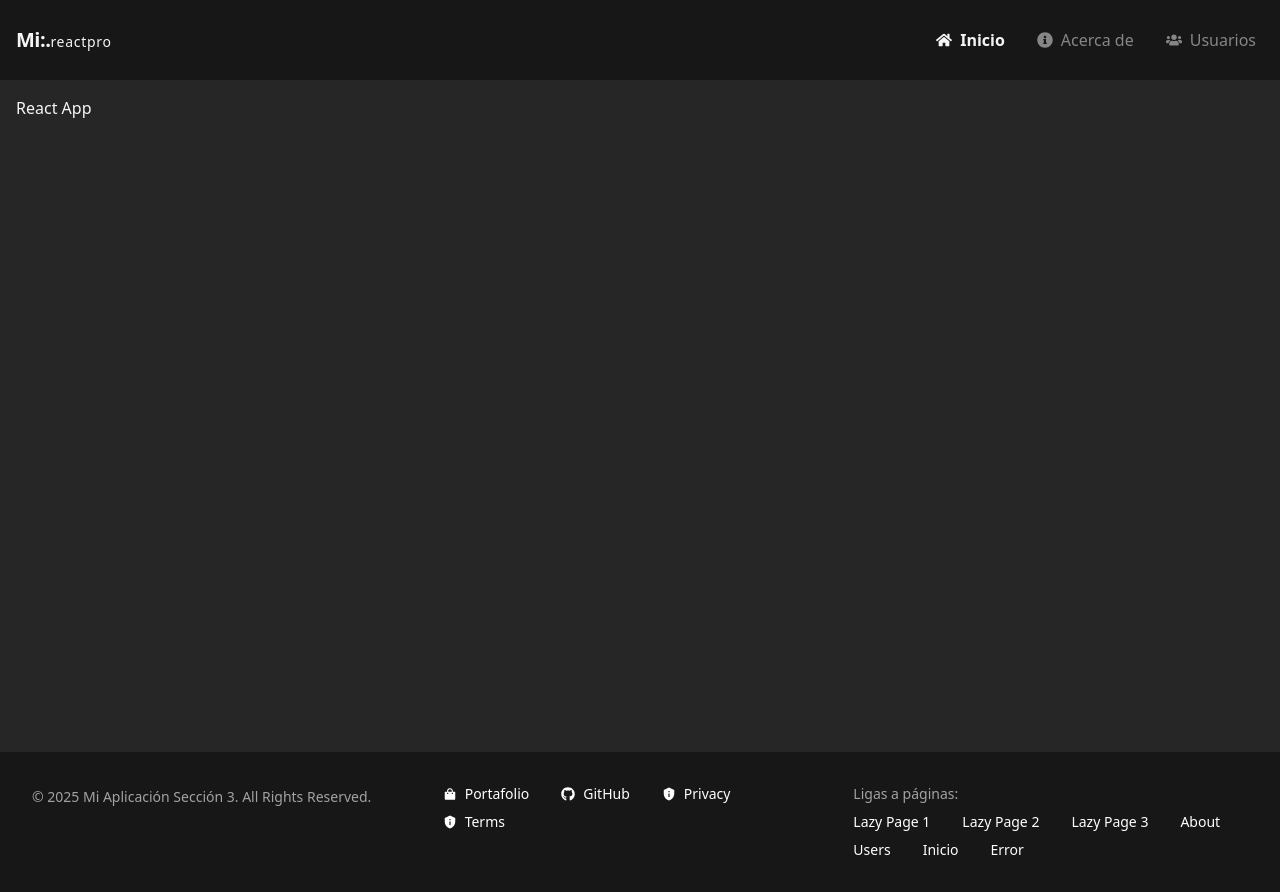
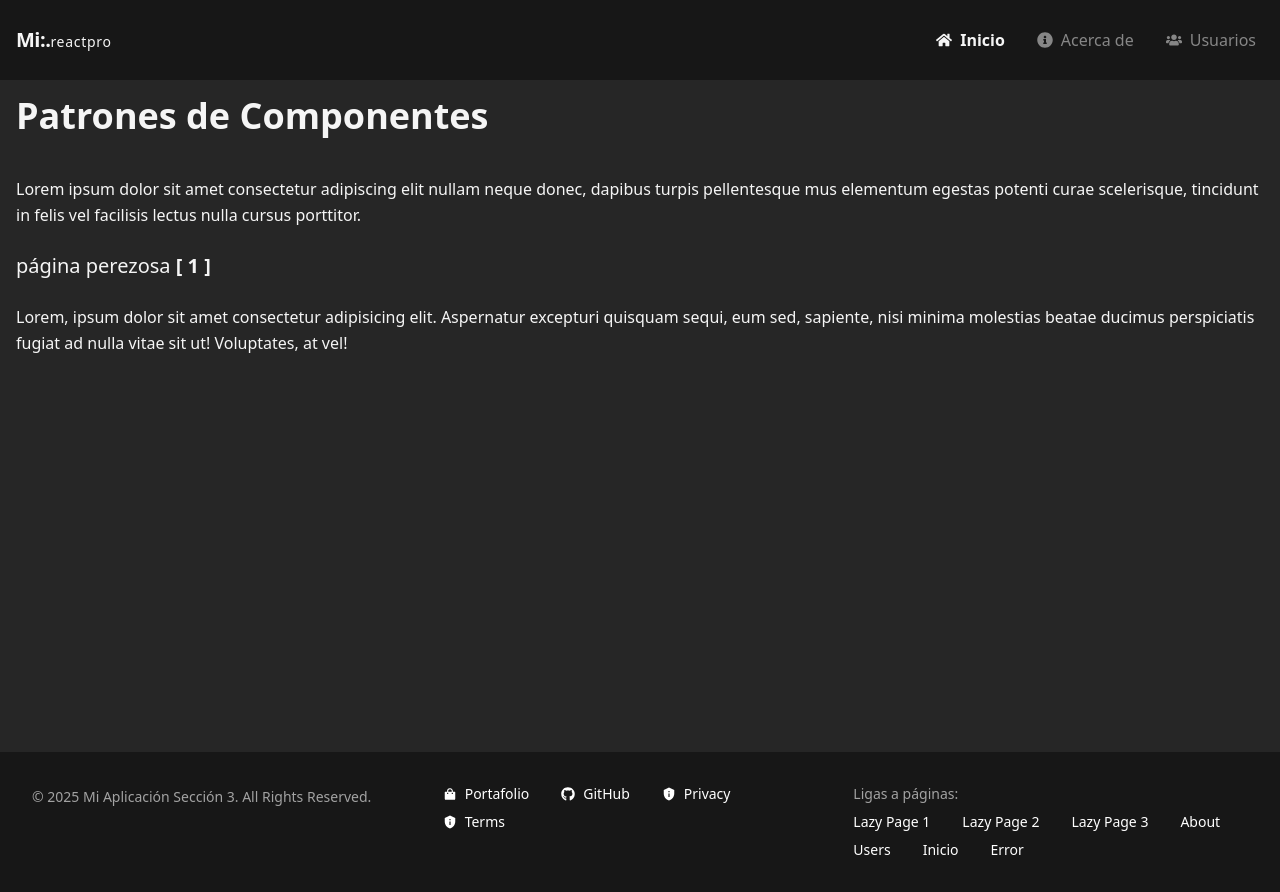
Before and after one commit to CastDev-j/react-app, a React (Vite) app: page / in a window 1280 px wide. Built offline with nearby package versions, Linux system fonts and the light colour scheme.

Commit message:
Refactor LazyPage components to remove padding and update App component with new content and structure

```diff
--- a/src/01-lazyload/pages/LazyPage.1.tsx
+++ b/src/01-lazyload/pages/LazyPage.1.tsx
@@ -1,6 +1,6 @@
 export const LazyPageOne = () => {
   return (
-    <section className="container flex flex-col gap-6 min-h-[80vh] p-6">
+    <section className="container flex flex-col gap-6 min-h-[80vh]">
       <h1 className="text-4xl font-bold mb-4">Página Perezosa Uno</h1>
 
       <p className="text-base leading-relaxed">
--- a/src/01-lazyload/pages/LazyPage.2.tsx
+++ b/src/01-lazyload/pages/LazyPage.2.tsx
@@ -1,6 +1,6 @@
 export const LazyPageTwo = () => {
   return (
-    <section className="container flex flex-col gap-6 min-h-[80vh] p-6">
+    <section className="container flex flex-col gap-6 min-h-[80vh]">
       <h1 className="text-4xl font-bold mb-4">Página Perezosa Dos</h1>
 
       <p className="text-base leading-relaxed">
--- a/src/01-lazyload/pages/LazyPage.3.tsx
+++ b/src/01-lazyload/pages/LazyPage.3.tsx
@@ -1,6 +1,6 @@
 export const LazyPageThree = () => {
   return (
-    <section className="container flex flex-col gap-6 min-h-[80vh] p-6">
+    <section className="container flex flex-col gap-6 min-h-[80vh]">
       <h1 className="text-4xl font-bold mb-4">Página Perezosa Tres</h1>
 
       <p className="text-base leading-relaxed">
--- a/src/pages/App.tsx
+++ b/src/pages/App.tsx
@@ -1,9 +1,25 @@
 export const App = () => {
   return (
-    <>
-      <div className="min-h-[80vh]">
-        <h1>React App</h1>
-      </div>
-    </>
+    <section className="container flex flex-col gap-6 min-h-[80vh]">
+      <h1 className="text-4xl font-bold mb-4">Patrones de Componentes</h1>
+
+      <p className="text-base leading-relaxed">
+        Lorem ipsum dolor sit amet consectetur adipiscing elit nullam neque
+        donec, dapibus turpis pellentesque mus elementum egestas potenti curae
+        scelerisque, tincidunt in felis vel facilisis lectus nulla cursus
+        porttitor.
+      </p>
+
+      <p className="text-xl font-light">
+        página perezosa <span className=" font-semibold">[ 1 ]</span>
+      </p>
+
+      <p className="text-base leading-relaxed">
+        Lorem, ipsum dolor sit amet consectetur adipisicing elit. Aspernatur
+        excepturi quisquam sequi, eum sed, sapiente, nisi minima molestias
+        beatae ducimus perspiciatis fugiat ad nulla vitae sit ut! Voluptates, at
+        vel!
+      </p>
+    </section>
   );
-}
+};
```
